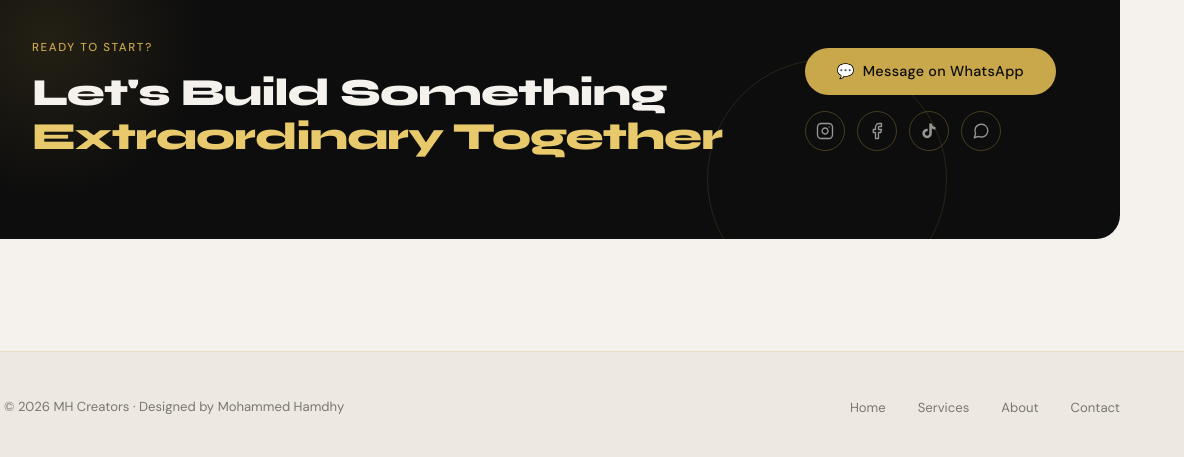
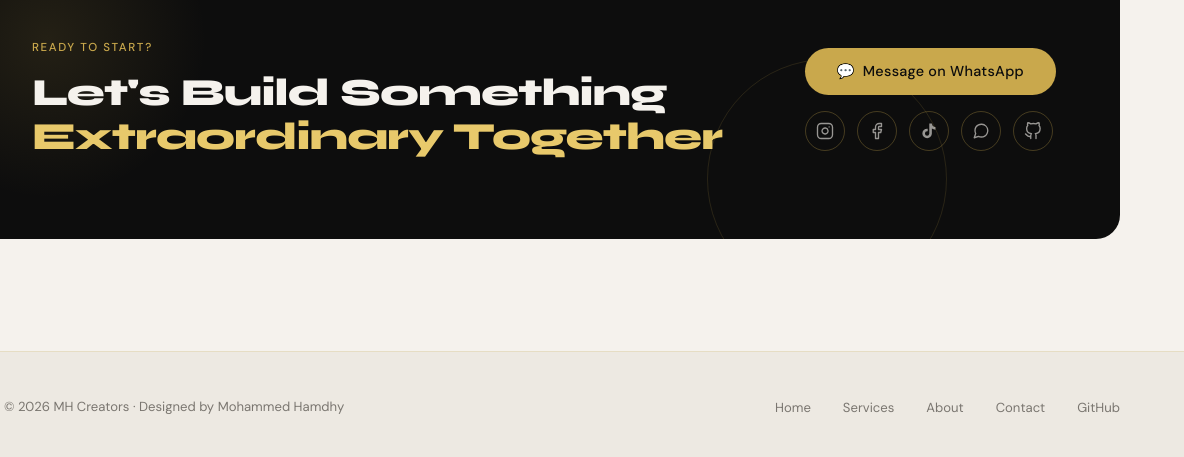
Before and after one commit to MHCreators/mhcreators, a plain HTML site: page index.html in a window 1280 px wide. Shown: the part 3491-3948 px from the top of the page, 96-1280 px from the left. Drawn offline with Linux system fonts and the light colour scheme.

```diff
--- a/index.html
+++ b/index.html
@@ -1103,6 +1103,11 @@
           <path d="M21 11.5a8.38 8.38 0 0 1-.9 3.8 8.5 8.5 0 0 1-7.6 4.7 8.38 8.38 0 0 1-3.8-.9L3 21l1.9-5.7a8.38 8.38 0 0 1-.9-3.8 8.5 8.5 0 0 1 4.7-7.6 8.38 8.38 0 0 1 3.8-.9h.5a8.48 8.48 0 0 1 8 8v.5z"/>
         </svg>
       </a>
+      <a href="https://github.com/MHCreators" class="social-link" target="_blank" title="GitHub">
+        <svg width="18" height="18" viewBox="0 0 24 24" fill="none" stroke="currentColor" stroke-width="1.8" stroke-linecap="round" stroke-linejoin="round">
+          <path d="M9 19c-5 1.5-5-2.5-7-3m14 6v-3.87a3.37 3.37 0 0 0-.94-2.61c3.14-.35 6.44-1.54 6.44-7A5.44 5.44 0 0 0 20 4.77 5.07 5.07 0 0 0 19.91 1S18.73.65 16 2.48a13.38 13.38 0 0 0-7 0C6.27.65 5.09 1 5.09 1A5.07 5.07 0 0 0 5 4.77a5.44 5.44 0 0 0-1.5 3.78c0 5.42 3.3 6.61 6.44 7A3.37 3.37 0 0 0 9 18.13V22"/>
+        </svg>
+      </a>
     </div>
   </div>
 </div>
@@ -1118,6 +1123,7 @@
     <li><a href="#services">Services</a></li>
     <li><a href="#why">About</a></li>
     <li><a href="https://wa.me/c/94761174992" target="_blank">Contact</a></li>
+    <li><a href="https://github.com/MHCreators" target="_blank">GitHub</a></li>
   </ul>
 </footer>
 
```
